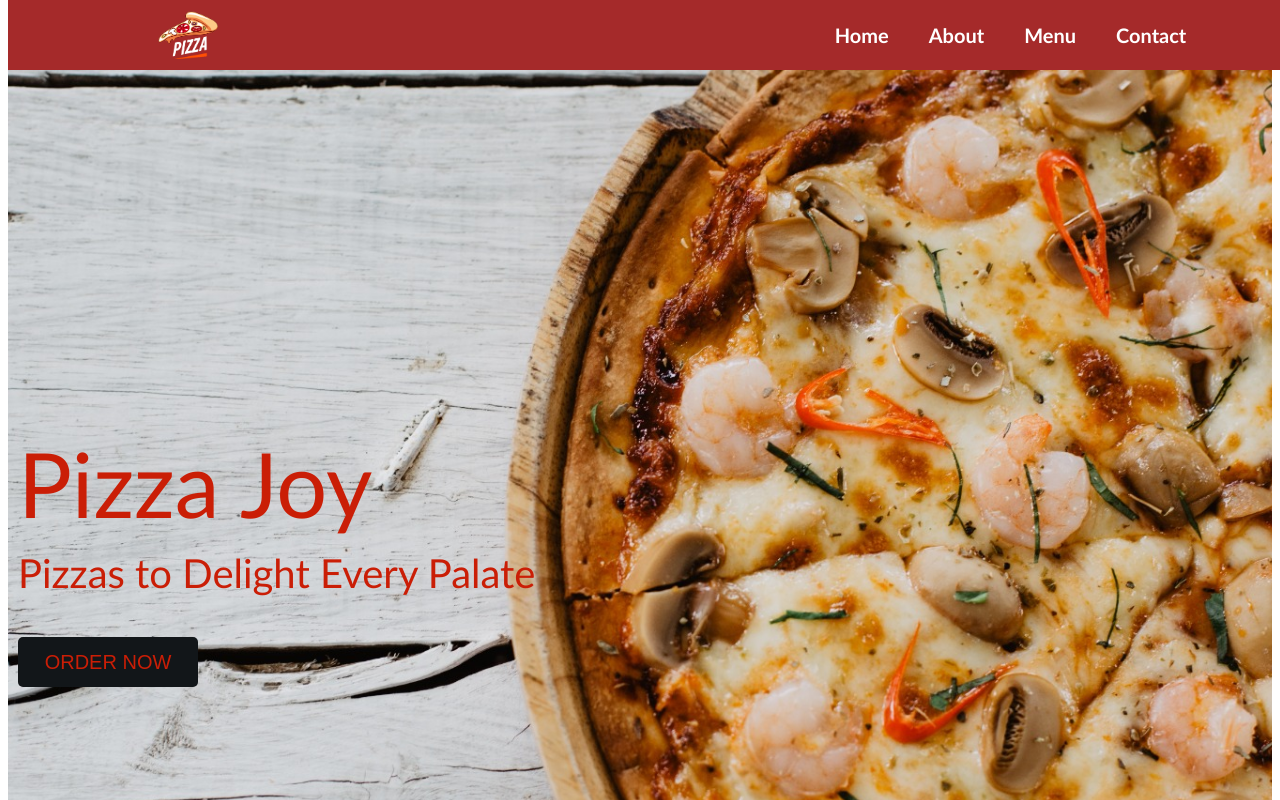
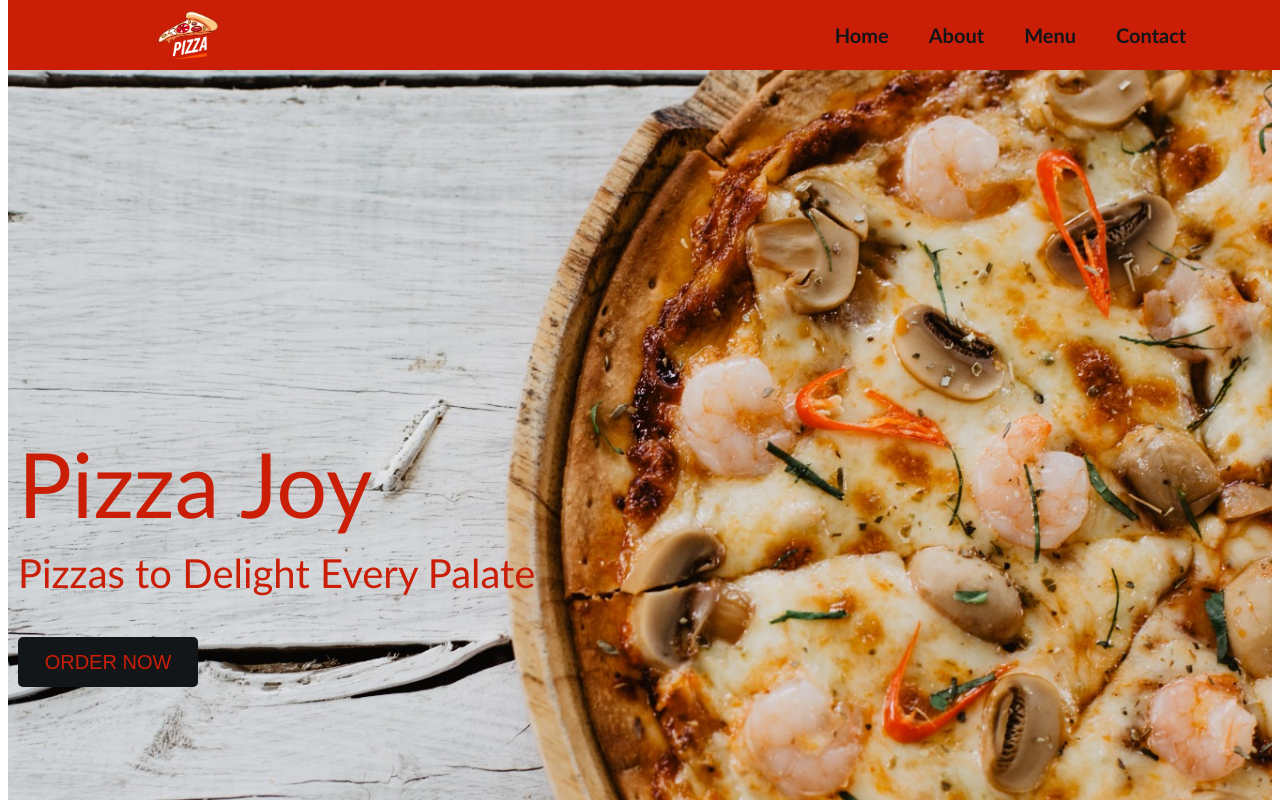
Before and after one commit to MhamadSaid/Restaurant-menu, a React (Create React App) app: page / in a window 1280 px wide. Shown: the top 800 px of the page. Built offline with nearby package versions, Linux system fonts and the light colour scheme.

Commit message:
edit navbar css

```diff
--- a/src/styles/Navbar.css
+++ b/src/styles/Navbar.css
@@ -2,7 +2,7 @@
   display: flex;
   position: fixed;
   font-family: "Gill Sans", "Gill Sans MT", Calibri, "Trebuchet MS", sans-serif;
-  background-color: #a52a2a;
+  background-color: #ca1e06;
   align-items: center;
   width: 100%;
   height: 70px;
@@ -34,7 +34,7 @@
 }
 
 .navbar a {
-  color: #ffffff;
+  color: #121619;
   text-decoration: none;
   margin: 20px;
   font-weight: bold;
```
